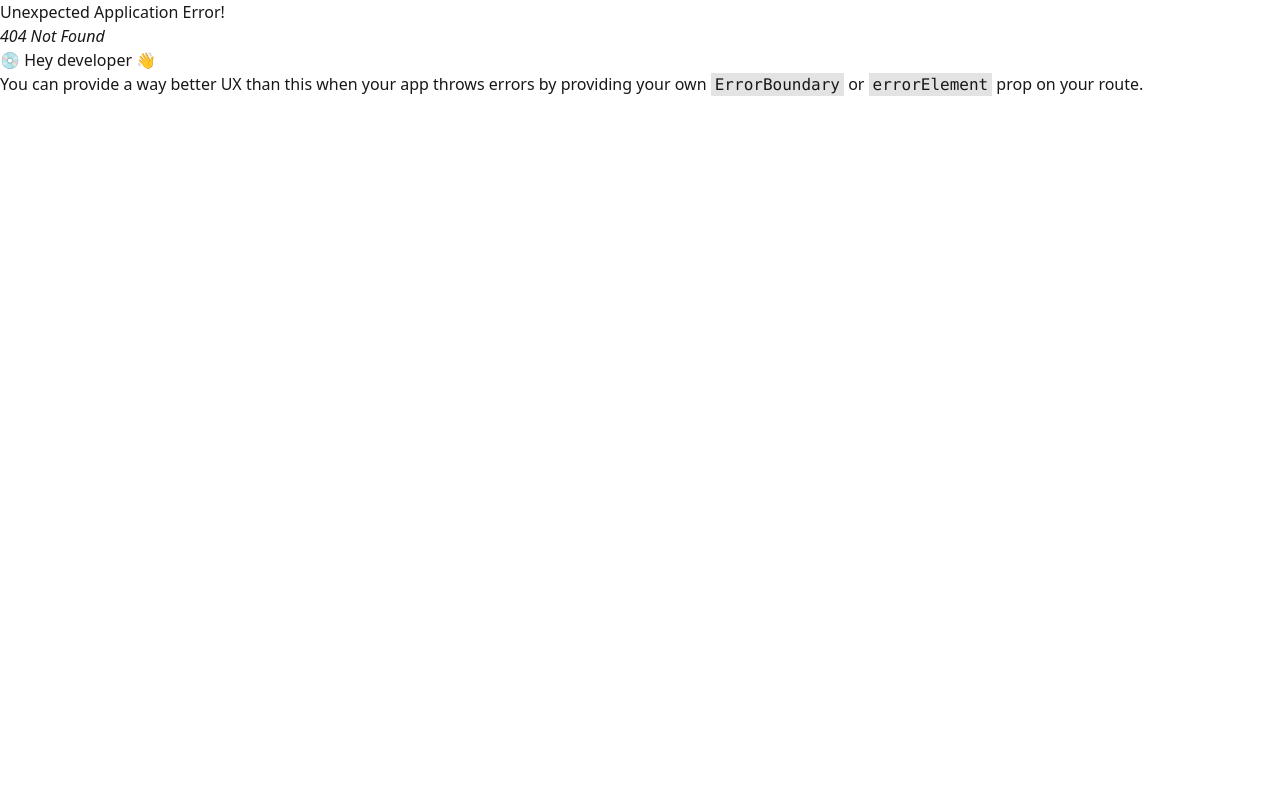
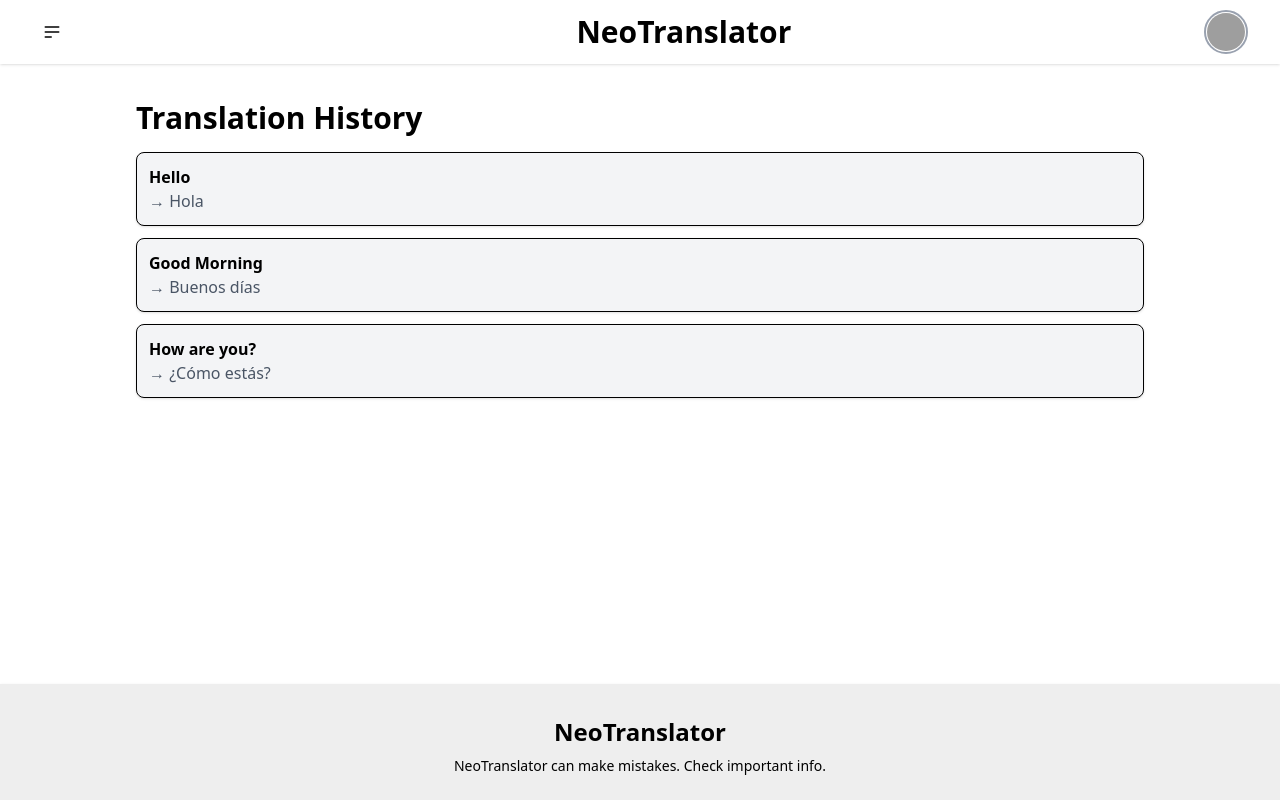
Before and after one commit to md-abu-naim/NeoTranslator-Client, a React (Vite) app: page /history in a window 1280 px wide. Before the commit this address had no page. Built offline with nearby package versions, Linux system fonts and the light colour scheme; grey boxes are pictures that could not be loaded.

Commit message:
history page

```diff
--- a/src/Components/Sidebar.jsx
+++ b/src/Components/Sidebar.jsx
@@ -1,4 +1,4 @@
-import { FaInfoCircle } from "react-icons/fa";
+import { FaHistory, FaInfoCircle } from "react-icons/fa";
 import { IoCloseSharp } from "react-icons/io5";
 import { MdAddCall } from "react-icons/md";
 import { Link, NavLink } from "react-router-dom";
@@ -43,6 +43,17 @@ const Sidebar = () => {
 
                         <span className='mx-4 font-medium'>Contact Us</span>
                     </NavLink>
+                    <NavLink
+                        to='/history'
+                        className={({ isActive }) =>
+                            `flex items-center px-4 py-2 transition-colors duration-300 transform  hover:bg-gray-300   hover:text-black ${isActive ? 'bg-gray-400  text-black' : 'text-black'
+                            }`
+                        }
+                    >
+                        <FaHistory className='w-5 h-5' />
+
+                        <span className='mx-4 font-medium'>History</span>
+                    </NavLink>
                 </ul>
             </div>
         </div>
--- /dev/null
+++ b/src/Pages/History/History.jsx
@@ -0,0 +1,25 @@
+import React from 'react';
+
+const History = () => {
+    return (
+        <div className="container mx-auto p-6">
+            <h1 className="text-3xl font-bold mb-4">Translation History</h1>
+            <ul className="space-y-3">
+                <li className="p-3 border rounded-lg shadow-sm bg-gray-100">
+                    <p className="font-semibold">Hello</p>
+                    <p className="text-gray-600">→ Hola</p>
+                </li>
+                <li className="p-3 border rounded-lg shadow-sm bg-gray-100">
+                    <p className="font-semibold">Good Morning</p>
+                    <p className="text-gray-600">→ Buenos días</p>
+                </li>
+                <li className="p-3 border rounded-lg shadow-sm bg-gray-100">
+                    <p className="font-semibold">How are you?</p>
+                    <p className="text-gray-600">→ ¿Cómo estás?</p>
+                </li>
+            </ul>
+        </div>
+    );
+};
+
+export default History;
--- a/src/Routers/Router.jsx
+++ b/src/Routers/Router.jsx
@@ -5,6 +5,7 @@ import Root from "../Root/Root";
 import Home from "../Pages/Home/Home";
 import About from "../Pages/About/About";
 import Contact from "../Pages/Contact/Contact";
+import History from "../Pages/History/History";
 
 
 
@@ -26,6 +27,10 @@ export const router = createBrowserRouter([
             {
                 path: '/contact',
                 element: <Contact />
+            },
+            {
+                path: '/history',
+                element: <History />
             }
         ]
     },
```
